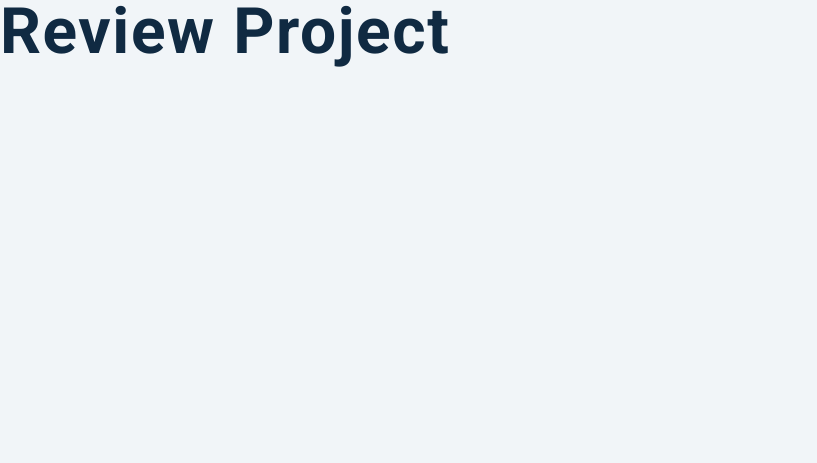
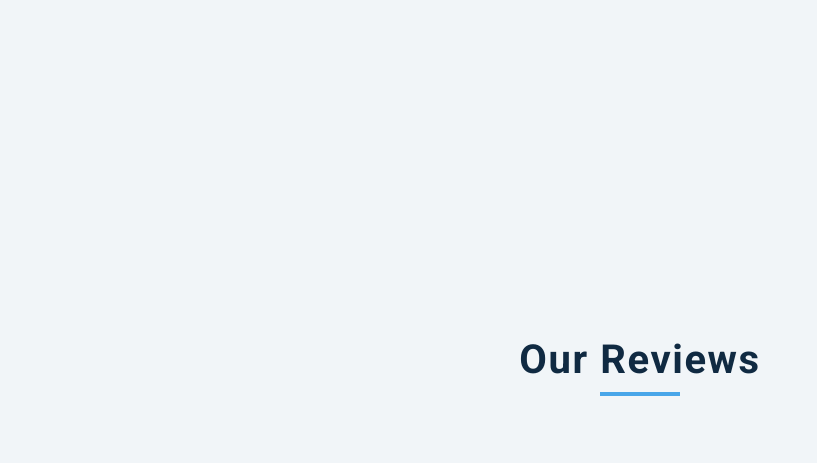
Before and after one commit to JonnyBerry/mini-javascript-projects, a plain HTML site: page 03-reviews/setup/index.html in a window 1280 px wide. Shown: the whole page, without its empty margins (0-817 px from the left). Drawn offline with Linux system fonts and the light colour scheme.

Commit message:
added main tags  and h2 element

```diff
--- a/02-counter/setup/app.js
+++ b/02-counter/setup/app.js
@@ -20,8 +20,12 @@ btns.forEach(function (btn) {
    if(count > 0){
      value.style.color = "green";
    }
-   else if(count < 0)
+   else if(count < 0){
    value.style.color = "red"
+  }
+  if(count === 0){
+    value.style.color = "#222"
+  }
    value.textContent = count;
  });
 });
--- a/03-reviews/setup/index.html
+++ b/03-reviews/setup/index.html
@@ -14,7 +14,14 @@
     <link rel="stylesheet" href="styles.css" />
   </head>
   <body>
-    <h1>review project</h1>
+    <main>
+      <section class="container">
+        <div class="title">
+          <h2>our reviews</h2>
+          <div class="underline"></div>
+        </div>
+      </section>
+    </main>
     <!-- javascript -->
     <script src="app.js"></script>
   </body>
```
Also changed, not shown: 03-reviews/setup/jonathan.jpg (added).
